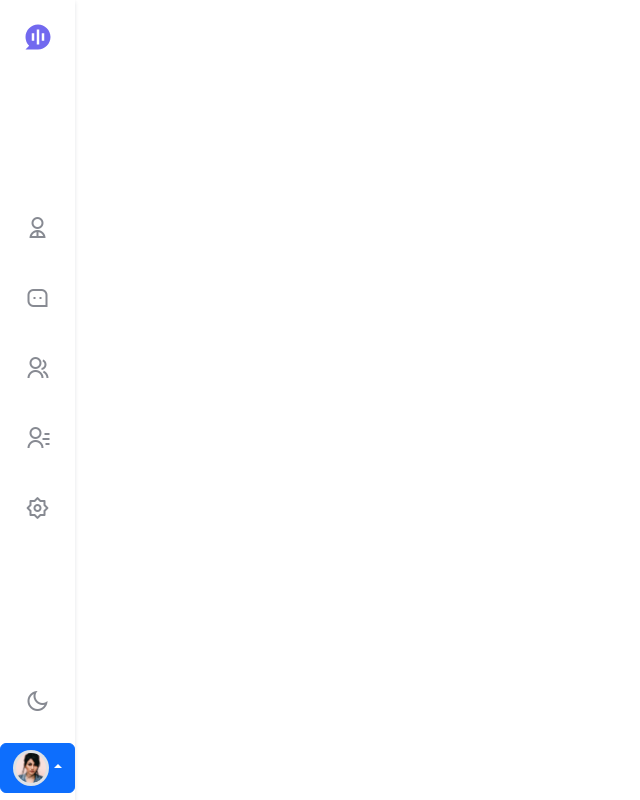
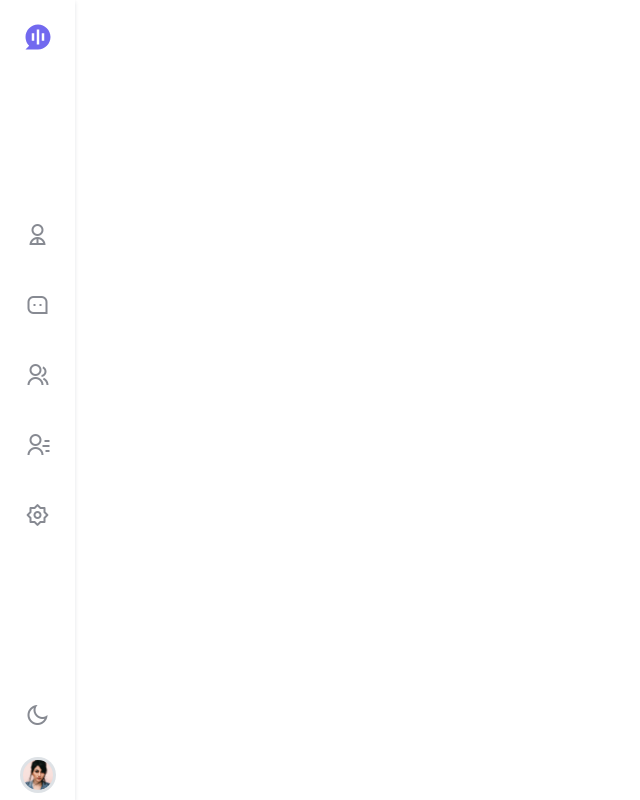
Before and after one commit to pedemais-ai/pedemais-app, a Next.js app: page /dashboard in a window 1280 px wide. Shown: the whole page, without its empty margins (0-640 px from the left). Built offline with nearby package versions, Linux system fonts and the light colour scheme.

Commit message:
Toggle dark/light mode

```diff
--- a/src/app/layout.tsx
+++ b/src/app/layout.tsx
@@ -4,6 +4,7 @@ import type {Metadata} from 'next'
 import 'bootstrap/dist/css/bootstrap.min.css';
 import './globals.css'
 import './icons.css'
+import ClientSideLayout from "@/components/ClientSideLayout";
 
 const inter = Inter({subsets: ['latin']});
 
@@ -23,9 +24,13 @@ export const metadata: Metadata = {
 export default async function RootLayout({children}: {
     children: React.ReactNode,
 }) {
+
     return (
         <html lang="en">
-        <body className={inter.className}>{children}</body>
+        <body className={inter.className}>
+        <ClientSideLayout/>
+        {children}
+        </body>
         </html>
     );
 }
--- /dev/null
+++ b/src/components/ClientSideLayout.tsx
@@ -0,0 +1,19 @@
+"use client";
+
+import React, {useEffect} from "react";
+
+export default function ClientSideLayout() {
+    useEffect(() => {
+        const prefersDarkMode = window.matchMedia('(prefers-color-scheme: dark)').matches;
+        const storedTheme = localStorage.getItem('data-bs-theme');
+
+        if (storedTheme) {
+            document.body.setAttribute('data-bs-theme', storedTheme);
+        } else {
+            document.body.setAttribute('data-bs-theme', prefersDarkMode ? 'dark' : 'light');
+            localStorage.setItem('data-bs-theme', prefersDarkMode ? 'dark' : 'light');
+        }
+    }, []);
+
+    return <></>;
+}
--- a/src/components/sidebar/SideBar.tsx
+++ b/src/components/sidebar/SideBar.tsx
@@ -9,7 +9,7 @@ export default function SideBar() {
             <div className="side-menu flex-lg-column me-lg-1 ms-lg-0">
                 <div className="navbar-brand-box">
                     <Link
-                        href="/dashboard"
+                        href={"/dashboard"}
                         className="logo logo-dark"
                     >
                         <span className="logo-sm">
@@ -23,7 +23,7 @@ export default function SideBar() {
                     </Link>
 
                     <Link
-                        href="/dashboard"
+                        href={"/dashboard"}
                         className="logo logo-light"
                     >
                             <span className="logo-sm">
--- a/src/components/sidebar/parts/LargerScreen.tsx
+++ b/src/components/sidebar/parts/LargerScreen.tsx
@@ -1,10 +1,24 @@
 "use client";
 
-import React from "react";
+import React, {useState} from "react";
 import NavItem from "@/components/sidebar/parts/NavItem";
 import UserDropdown from "@/components/sidebar/parts/UserDropdown";
 
 export default function LargerScreen() {
+
+    const [storedTheme, setStoredTheme] = useState(localStorage.getItem('data-bs-theme'));
+
+    const toggleTheme = () => {
+        const newTheme = storedTheme === 'dark' ? 'light' : 'dark';
+
+        // Set the data-bs-theme attribute dynamically on the client side
+        document.body.setAttribute('data-bs-theme', newTheme);
+
+        // Save the new theme to localStorage
+        localStorage.setItem('data-bs-theme', newTheme);
+        setStoredTheme(newTheme);
+    };
+
     return (
         <>
             <div className="flex-lg-column d-none d-lg-block">
@@ -12,9 +26,10 @@ export default function LargerScreen() {
 
                     <NavItem
                         href={"#"}
-                        title={"Dark / Light Mode"}
+                        title={storedTheme === 'dark' ? 'Enable Light mode' : 'Enable Dark mode'}
                         icon={"ri-sun-line theme-mode-icon"}
                         iconPlacement={"right"}
+                        onClick={toggleTheme}
                     />
 
                     <li className="nav-item btn-group dropup profile-user-dropdown">
--- a/src/components/sidebar/parts/NavItem.tsx
+++ b/src/components/sidebar/parts/NavItem.tsx
@@ -5,15 +5,19 @@ import Tooltip from 'react-bootstrap/Tooltip';
 import OverlayTrigger from 'react-bootstrap/OverlayTrigger';
 import {Placement} from "react-bootstrap/types";
 
-export default function NavItem({title, href, icon, iconPlacement = 'top'}: {
+export default function NavItem({title, href, icon, iconPlacement = 'top', onClick}: {
     title: string,
     href: string,
     icon: string,
-    iconPlacement?: Placement
+    iconPlacement?: Placement,
+    onClick?: () => void
 }) {
     return (
         <>
-            <Nav.Item title={title}>
+            <Nav.Item
+                title={title}
+                onClick={onClick}
+            >
                 <OverlayTrigger
                     placement={iconPlacement}
                     overlay={<Tooltip>{title}</Tooltip>}
--- a/src/components/sidebar/parts/UserDropdown.tsx
+++ b/src/components/sidebar/parts/UserDropdown.tsx
@@ -8,15 +8,22 @@ export default function UserDropdown() {
     return (
         <>
             <Dropdown>
-                <Dropdown.Toggle>
-                    <Image width={100} height={100} src={"/assets/images/users/avatar-1.jpg"} alt="" className="profile-user rounded-circle"/>
+                <Dropdown.Toggle
+                    as={Image}
+                    width={36}
+                    height={36}
+                    src={"/assets/images/users/avatar-1.jpg"}
+                    className="profile-user rounded-circle "
+                    alt=""
+                    role="button"
+                >
                 </Dropdown.Toggle>
 
                 <Dropdown.Menu>
                     <Dropdown.Item href="#">Profile <i className="ri-profile-line float-end text-muted"></i></Dropdown.Item>
                     <Dropdown.Item href="#">Setting <i className="ri-settings-3-line float-end text-muted"></i></Dropdown.Item>
-                    <div className="dropdown-divider"></div>
-                    <Dropdown.Item href="#">Log out <i className="ri-logout-circle-r-line float-end text-muted"></i></Dropdown.Item>
+                    <Dropdown.Divider/>
+                    <Dropdown.Item href="/api/auth/signout">Sign out <i className="ri-logout-circle-r-line float-end text-muted"></i></Dropdown.Item>
                 </Dropdown.Menu>
             </Dropdown>
         </>
```
